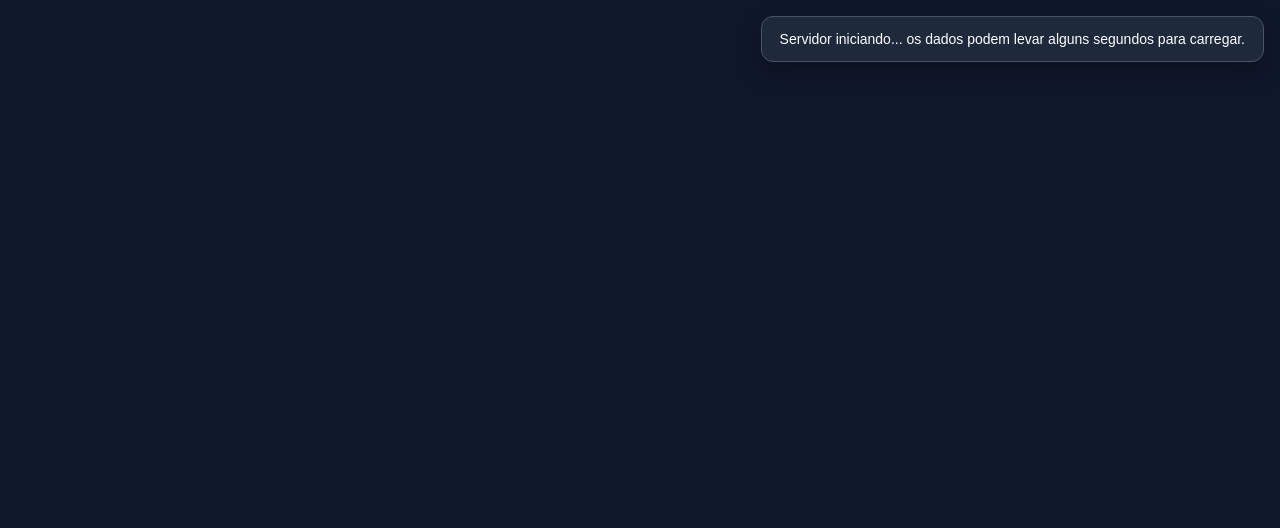
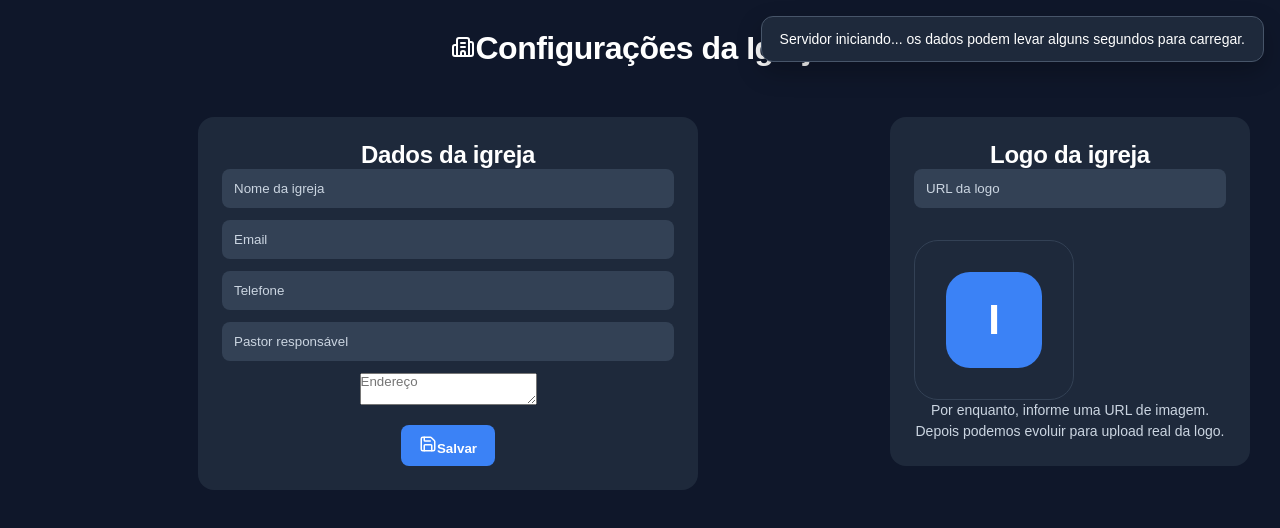
Before and after one commit to lebanam/igreja-frontend, a React (Create React App) app: page /configuracoes in a window 1280 px wide. Shown: the top 528 px of the page. Built offline with nearby package versions, Linux system fonts and the light colour scheme; no server answers.

Commit message:
novo configurações

```diff
--- a/src/App.js
+++ b/src/App.js
@@ -12,6 +12,7 @@ import Financeiro from "./pages/Financeiro";
 import LancamentoFinanceiro from "./pages/LancamentoFinanceiro";
 import RelatorioFinanceiro from "./pages/RelatorioFinanceiro";
 import Inventario from "./pages/Inventario";
+import Configuracoes from "./pages/Configuracoes";
 
 import "./App.css";
 
@@ -81,6 +82,8 @@ function App() {
                     />
                     <Route path="/inventario" element={<Inventario />} />
                 </Route>
+                <Route path="/configuracoes" element={<Configuracoes />} />
+
             </Routes>
         </BrowserRouter>
     );
--- /dev/null
+++ b/src/pages/Configuracoes.css
@@ -0,0 +1,59 @@
+.configuracoes-grid {
+    display: grid;
+    grid-template-columns: 1fr 360px;
+    gap: 24px;
+    align-items: flex-start;
+}
+
+.configuracoes-card {
+    margin-top: 0;
+}
+
+.configuracoes-card h2 {
+    color: var(--text-primary);
+    margin-top: 0;
+}
+
+.logo-preview {
+    margin-top: 20px;
+    width: 160px;
+    height: 160px;
+    border-radius: 24px;
+    background: var(--bg-secondary);
+    border: 1px solid var(--bg-card-hover);
+    display: flex;
+    align-items: center;
+    justify-content: center;
+    overflow: hidden;
+}
+
+.logo-preview img {
+    width: 100%;
+    height: 100%;
+    object-fit: cover;
+}
+
+.logo-placeholder {
+    width: 96px;
+    height: 96px;
+    border-radius: 24px;
+    background: var(--color-primary);
+    color: white;
+    font-size: 42px;
+    font-weight: 700;
+    display: flex;
+    align-items: center;
+    justify-content: center;
+}
+
+.configuracoes-info {
+    color: var(--text-secondary);
+    font-size: 14px;
+    line-height: 1.5;
+}
+
+@media (max-width: 900px) {
+    .configuracoes-grid {
+        grid-template-columns: 1fr;
+    }
+}
--- /dev/null
+++ b/src/pages/Configuracoes.js
@@ -0,0 +1,177 @@
+import { useEffect, useState } from "react";
+import { Save, Building2 } from "lucide-react";
+import { API_URL } from "../config/api";
+import "./Configuracoes.css";
+
+function Configuracoes() {
+    const [carregando, setCarregando] = useState(false);
+    const [salvando, setSalvando] = useState(false);
+
+    const [nome, setNome] = useState("");
+    const [email, setEmail] = useState("");
+    const [telefone, setTelefone] = useState("");
+    const [pastorResponsavel, setPastorResponsavel] = useState("");
+    const [logoUrl, setLogoUrl] = useState("");
+    const [endereco, setEndereco] = useState("");
+
+    useEffect(() => {
+        carregarConfiguracoes();
+    }, []);
+
+    const carregarConfiguracoes = async () => {
+        setCarregando(true);
+
+        try {
+            const response = await fetch(`${API_URL}/igreja`);
+
+            if (!response.ok) {
+                throw new Error("Erro ao carregar configurações da igreja");
+            }
+
+            const data = await response.json();
+
+            setNome(data.nome || "");
+            setEmail(data.email || "");
+            setTelefone(data.telefone || "");
+            setPastorResponsavel(data.pastorResponsavel || "");
+            setLogoUrl(data.logoUrl || "");
+            setEndereco(data.endereco || "");
+
+            localStorage.setItem("igreja", JSON.stringify(data));
+        } catch (error) {
+            alert(error.message);
+        } finally {
+            setCarregando(false);
+        }
+    };
+
+    const salvarConfiguracoes = async () => {
+        if (!nome.trim()) {
+            alert("Informe o nome da igreja");
+            return;
+        }
+
+        setSalvando(true);
+
+        const dados = {
+            nome: nome.trim(),
+            email,
+            telefone,
+            pastorResponsavel,
+            logoUrl,
+            endereco
+        };
+
+        try {
+            const response = await fetch(`${API_URL}/igreja`, {
+                method: "PUT",
+                headers: {
+                    "Content-Type": "application/json"
+                },
+                body: JSON.stringify(dados)
+            });
+
+            const text = await response.text();
+
+            if (!response.ok) {
+                throw new Error(text || "Erro ao salvar configurações");
+            }
+
+            const igrejaAtualizada = JSON.parse(text);
+            localStorage.setItem("igreja", JSON.stringify(igrejaAtualizada));
+
+            alert("Configurações salvas com sucesso!");
+            window.location.reload();
+        } catch (error) {
+            alert(error.message);
+        } finally {
+            setSalvando(false);
+        }
+    };
+
+    return (
+        <div className="page">
+            <h1 className="page-title">
+                <Building2 size={24} />
+                Configurações da Igreja
+            </h1>
+
+            {carregando ? (
+                <p>Carregando configurações...</p>
+            ) : (
+                <div className="configuracoes-grid">
+                    <div className="form-card configuracoes-card">
+                        <h2>Dados da igreja</h2>
+
+                        <input
+                            placeholder="Nome da igreja"
+                            value={nome}
+                            onChange={(e) => setNome(e.target.value)}
+                        />
+
+                        <input
+                            placeholder="Email"
+                            value={email}
+                            onChange={(e) => setEmail(e.target.value)}
+                        />
+
+                        <input
+                            placeholder="Telefone"
+                            value={telefone}
+                            onChange={(e) => setTelefone(e.target.value)}
+                        />
+
+                        <input
+                            placeholder="Pastor responsável"
+                            value={pastorResponsavel}
+                            onChange={(e) => setPastorResponsavel(e.target.value)}
+                        />
+
+                        <textarea
+                            placeholder="Endereço"
+                            value={endereco}
+                            onChange={(e) => setEndereco(e.target.value)}
+                        />
+
+                        <div className="button-row">
+                            <button
+                                className="primary-button"
+                                onClick={salvarConfiguracoes}
+                                disabled={salvando}
+                            >
+                                <Save size={18} />
+                                {salvando ? "Salvando..." : "Salvar"}
+                            </button>
+                        </div>
+                    </div>
+
+                    <div className="form-card configuracoes-card">
+                        <h2>Logo da igreja</h2>
+
+                        <input
+                            placeholder="URL da logo"
+                            value={logoUrl}
+                            onChange={(e) => setLogoUrl(e.target.value)}
+                        />
+
+                        <div className="logo-preview">
+                            {logoUrl ? (
+                                <img src={logoUrl} alt="Logo da igreja" />
+                            ) : (
+                                <div className="logo-placeholder">
+                                    {nome ? nome.charAt(0).toUpperCase() : "I"}
+                                </div>
+                            )}
+                        </div>
+
+                        <p className="configuracoes-info">
+                            Por enquanto, informe uma URL de imagem. Depois podemos evoluir para upload real da logo.
+                        </p>
+                    </div>
+                </div>
+            )}
+        </div>
+    );
+}
+
+export default Configuracoes;
```
